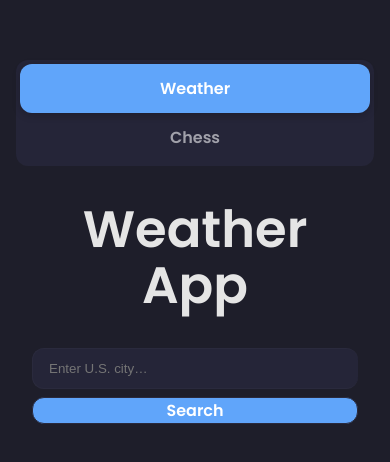
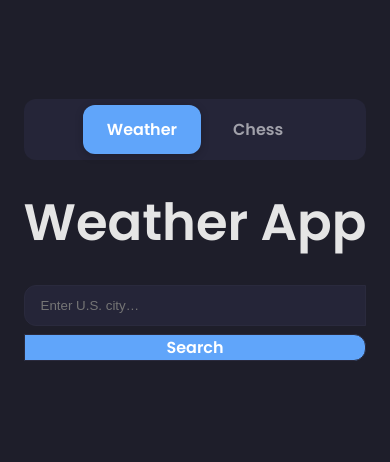
Before and after one commit to HendrixG/weather-app, a React (Vite) app: page / in a window 390 px wide. Shown: the part 160-622 px from the top of the page. Built offline with nearby package versions, Linux system fonts and the light colour scheme.

Commit message:
Major Updates

```diff
--- a/src/App.css
+++ b/src/App.css
@@ -1,96 +1,82 @@
 /* src/App.css */
 
 /*────────────────────────────────────
-  Darkened Light & Airy Theme Variables
+  Variables & Font
 ────────────────────────────────────*/
 @import url('https://fonts.googleapis.com/css2?family=Poppins:wght@400;600&display=swap');
 
 :root {
-  --font-sans:       'Poppins', sans-serif;
-
-  /* Backgrounds */
-  --bg:              #1e1e2a;
-  --bg-muted:        #2a2a3d;
-  --bg-card:         #252538;
-
-  /* Text */
-  --text-primary:    #e5e5e5;
-  --text-secondary:  #a1a1aa;
-
-  /* Accent */
-  --accent:          #60a5fa;
-  --accent-hover:    #3b82f6;
-
-  /* Misc */
-  --shadow:          0 4px 12px rgba(0,0,0,0.5);
-  --radius:          12px;
+  --font:          'Poppins', sans-serif;
+  --bg:            #1e1e2a;
+  --bg-muted:      #2a2a3d;
+  --bg-card:       #252538;
+  --text:          #e5e5e5;
+  --text-muted:    #a1a1aa;
+  --accent:        #60a5fa;
+  --accent-hover:  #3b82f6;
+  --shadow:        0 4px 12px rgba(0,0,0,0.5);
+  --radius:        12px;
 }
 
 /*────────────────────────────────────
-  Global
+  Global & Centering
 ────────────────────────────────────*/
 * {
   box-sizing: border-box;
 }
+
+html, body {
+  height: 100%;
+  margin: 0;
+}
+
 body {
-  margin: 0;
-  font-family: var(--font-sans);
+  display: flex;
+  justify-content: center;
+  align-items: center;
   background: var(--bg);
-  color: var(--text-primary);
+  color: var(--text);
+  font-family: var(--font);
   line-height: 1.6;
-  min-height: 100vh;
 }
 
 /*────────────────────────────────────
-  Centered Container & Padding
+  Centered Container
 ────────────────────────────────────*/
 .app-container {
-  max-width: 1400px;
-  margin: 0 auto;
+  max-width: 768px;
+  width: 100%;
   padding: 2rem 1rem;
-}
-.app-inner {
-  max-width: 768px;
-  margin: 0 auto 2rem;
-  text-align: center;
-  padding: 0 1rem;
+  text-align: center;    /* ← centers inline children by default */
 }
 
 /*────────────────────────────────────
-  Tabs
-────────────────────────────────────*/
-/*────────────────────────────────────
-  Nav Bar (tweaked spacing)
+  Pill Nav (now truly centered)
 ────────────────────────────────────*/
 .tabs {
-  display: flex;
-  justify-content: center;
+  display: flex;                   /* full-width flex */
+  justify-content: center;         /* center the pills */
   background: var(--bg-card);
   border-radius: var(--radius);
-  padding: 4px;
-  gap: 4px;
+  padding: 6px;
+  gap: 8px;
   margin-bottom: 2rem;
 }
 
 .tab {
-  flex: none;
-  padding: 0.5rem 1.25rem;
-  font-size: 1rem;
-  font-weight: 600;
-  color: var(--text-secondary);
+  padding: 0.75rem 1.5rem;
   background: transparent;
   border: none;
   border-radius: var(--radius);
+  font-weight: 600;
+  color: var(--text-muted);
   cursor: pointer;
-  transition:
-    background 0.2s,
-    color 0.2s,
-    box-shadow 0.2s;
+  transition: background 0.2s, color 0.2s, box-shadow 0.2s;
 }
 
 .tab:hover {
   background: var(--bg-muted);
-  color: var(--text-primary);
+  color: var(--text);
 }
 
 .tab.active {
@@ -99,32 +85,31 @@ body {
   box-shadow: 0 2px 8px rgba(0,0,0,0.2);
 }
 
-
-
 /*────────────────────────────────────
   Search Bar
 ────────────────────────────────────*/
 .search-bar-wrapper {
-  position: relative;
   max-width: 400px;
   margin: 0 auto 1.5rem;
 }
+
 .search-bar {
   display: flex;
-  width: 100%;
 }
+
 .search-bar input {
   flex: 1;
   padding: 0.75rem 1rem;
   border: 1px solid var(--bg-muted);
-  border-right: none;
   border-radius: var(--radius) 0 0 var(--radius);
   background: var(--bg-card);
-  color: var(--text-primary);
+  color: var(--text);
 }
+
 .search-bar input:focus {
   outline: 2px solid var(--accent);
 }
+
 .search-bar button {
   padding: 0 1.25rem;
   border: 1px solid var(--bg-muted);
@@ -135,46 +120,18 @@ body {
   cursor: pointer;
   transition: background 0.2s;
 }
+
 .search-bar button:hover:not(:disabled) {
   background: var(--accent-hover);
 }
-.search-bar button:disabled {
-  background: rgba(96,165,250,0.6);
-  cursor: not-allowed;
-}
 
 /*────────────────────────────────────
-  Suggestions Dropdown
-────────────────────────────────────*/
-.suggestions {
-  position: absolute;
-  top: calc(100% + 4px);
-  left: 0;
-  right: 0;
-  background: var(--bg-card);
-  border: 1px solid var(--bg-muted);
-  border-radius: var(--radius);
-  box-shadow: var(--shadow);
-  max-height: 200px;
-  overflow-y: auto;
-  z-index: 10;
-}
-.suggestions li {
-  padding: 0.5rem 1rem;
-  cursor: pointer;
-  color: var(--text-primary);
-}
-.suggestions li:hover {
-  background: var(--bg-muted);
-}
-
-/*────────────────────────────────────
-  Weather Cards Grid
+  Weather Card Container
 ────────────────────────────────────*/
 .cards-container {
-  display: grid;
-  grid-template-columns: repeat(auto-fill, minmax(260px, 1fr));
-  gap: 1.5rem;
+  display: flex;
+  justify-content: center;   /* ensure the card sits in the middle */
+  padding-top: 2rem;
 }
 
 /*────────────────────────────────────
@@ -188,53 +145,62 @@ body {
   position: relative;
   transition: transform 0.2s;
 }
+
 .weather-card:hover {
   transform: translateY(-4px);
 }
+
 .weather-card h2 {
-  margin: 0 0 0.75rem;
-  font-size: 1.25rem;
-  color: var(--text-primary);
+  margin-bottom: 0.75rem;
 }
+
 .weather-card p {
   margin: 0.5rem 0;
-  color: var(--text-secondary);
 }
+
 .remove-btn {
   position: absolute;
-  top: 12px;
-  right: 12px;
+  top: 12px; right: 12px;
   background: none;
   border: none;
   font-size: 1.25rem;
-  color: var(--text-secondary);
+  color: var(--text-muted);
   cursor: pointer;
   transition: color 0.2s;
 }
+
 .remove-btn:hover {
   color: var(--accent);
 }
 
 /*────────────────────────────────────
-  Forecast Strip
+  Forecast Strip (C & F)
 ────────────────────────────────────*/
 .forecast-container {
   display: flex;
   justify-content: space-between;
   margin-top: 1rem;
+  gap: 1rem;
 }
+
 .forecast-day {
-  text-align: center;
-  font-size: 0.875rem;
+  display: flex;
+  flex-direction: column;
+  align-items: center;
+  flex: 1;
 }
+
 .forecast-date {
   font-weight: 600;
-  margin-bottom: 0.25rem;
-  color: var(--text-primary);
+  margin-bottom: 0.5rem;
+  text-align: center;
 }
+
 .forecast-temps span {
   display: block;
-  color: var(--text-secondary);
+  font-size: 0.875rem;
+  color: var(--text-muted);
+  line-height: 1.3;
 }
 
 /*────────────────────────────────────
@@ -242,50 +208,85 @@ body {
 ────────────────────────────────────*/
 .api-logs {
   margin-top: 1rem;
-  font-size: 0.875rem;
-  color: var(--text-secondary);
+  font-size: 0.9rem;
+  color: var(--text-muted);
+  width: 100%;
 }
+
 .api-logs summary {
+  display: block;
+  padding: 0.5rem;
+  background: var(--bg-muted);
+  border-radius: var(--radius);
   cursor: pointer;
   font-weight: 600;
-  color: var(--text-primary);
 }
+
+.api-logs summary:hover {
+  background: var(--bg-card);
+}
+
+.api-logs[open] summary {
+  border: 1px solid var(--accent);
+  color: var(--accent);
+}
+
 .api-logs ul {
-  list-style: inside disc;
+  margin-top: 0.5rem;
+  padding-left: 1rem;
   max-height: 150px;
   overflow-y: auto;
-  padding-left: 1rem;
-  margin: 0.5rem 0;
+  border-left: 2px solid var(--bg-muted);
 }
+
+.api-logs li {
+  margin-bottom: 0.5rem;
+}
+
 .api-logs code {
   display: block;
-  white-space: pre-wrap;
-  word-break: break-all;
-  color: var(--text-secondary);
+  word-break: break-word;
 }
 
 /*────────────────────────────────────
   Chess Layout & Styles
 ────────────────────────────────────*/
 .chess-layout {
+  margin-top: 2rem;
   display: flex;
   flex-direction: column;
+  align-items: center;       /* center on mobile */
   gap: 2rem;
-  margin-top: 2rem;
 }
-@media (min-width: 1025px) {
+
+@media (min-width: 768px) {
   .chess-layout {
     flex-direction: row;
+    justify-content: center; /* center on desktop */
     align-items: flex-start;
   }
-  .chess-area,
-  .move-history {
-    flex: 1;
-  }
-  .chess-area {
-    margin-right: 2rem;
-  }
 }
+
+.chess-area {
+  margin-bottom: 1.5rem;
+}
+
+.chess-area.disabled {
+  opacity: 0.5;
+  pointer-events: none;
+}
+
+.check-alert {
+  color: #e11d48;
+  font-weight: 600;
+  animation: pulse 1s infinite;
+}
+
+@keyframes pulse {
+  0%,100% { opacity: 1; }
+  50%      { opacity: 0.5; }
+}
+
 .btn {
   padding: 0.75rem 1.25rem;
   background: var(--accent);
@@ -295,82 +296,67 @@ body {
   font-weight: 600;
   cursor: pointer;
   transition: background 0.2s;
-  margin-right: 0.5rem;
+  margin: 0.5rem 0.25rem;      /* add vertical & horizontal margin to center nicely */
 }
+
 .btn:hover {
   background: var(--accent-hover);
 }
+
 .btn-outline {
   background: var(--bg-card);
   color: var(--accent);
   border: 2px solid var(--accent);
 }
-.chess-area {
-  margin-bottom: 1.5rem;
-}
-.chess-area.disabled {
-  opacity: 0.5;
-  pointer-events: none;
-}
-.check-alert {
-  color: #e11d48;
-  font-weight: 600;
-  margin-bottom: 0.5rem;
-  animation: pulse 1s infinite;
-}
-@keyframes pulse {
-  0%, 100% { opacity: 1; }
-  50%      { opacity: 0.5; }
-}
+
 .move-history {
   background: var(--bg-card);
+  padding: 1.5rem;
   border-radius: var(--radius);
   box-shadow: var(--shadow);
-  padding: 1.5rem;
   max-width: 600px;
   margin: 0 auto;
 }
+
 .move-history .timers {
   display: flex;
   justify-content: space-between;
-  font-weight: 600;
   margin-bottom: 1rem;
 }
+
 .move-history table {
   width: 100%;
   border-collapse: collapse;
 }
+
 .move-history th,
 .move-history td {
   padding: 0.75rem;
   border-bottom: 1px solid var(--bg-muted);
 }
+
 .move-history tr:nth-child(even) {
   background: var(--bg-muted);
 }
 
 /*────────────────────────────────────
-  Error Text
+  Status & Error
 ────────────────────────────────────*/
+.status {
+  margin: 1rem 0;
+}
+
 .error {
   color: #e11d48;
   margin: 1rem 0;
-  font-weight: 600;
 }
 
 /*────────────────────────────────────
-  Responsive Overrides
+  Responsive Tweaks
 ────────────────────────────────────*/
 @media (max-width: 600px) {
-  .cards-container {
-    grid-template-columns: 1fr;
-  }
   .tabs {
-    flex-direction: column;
-    gap: 0;
-  }
-  .tab {
-    padding: 0.75rem 0;
+    justify-content: center;
   }
   .search-bar {
     flex-direction: column;
@@ -378,17 +364,6 @@ body {
   .search-bar input,
   .search-bar button {
     width: 100%;
-    border-radius: var(--radius);
     margin-bottom: 0.5rem;
   }
-  .move-history table {
-    display: block;
-    width: 100%;
-    overflow-x: auto;
-  }
 }
-@media (min-width: 601px) and (max-width: 1024px) {
-  .cards-container {
-    grid-template-columns: repeat(2, 1fr);
-  }
-}
--- a/src/App.jsx
+++ b/src/App.jsx
@@ -1,211 +1,180 @@
-// src/App.jsx
-import React, { useState, useEffect } from 'react';
-import SearchBar from './components/SearchBar';
-import WeatherCard from './components/WeatherCard';
-import ChessGame from './components/ChessGame';
-import './App.css';
+import React, { useState, useEffect } from 'react'
+import SearchBar from './components/SearchBar'
+import WeatherCard from './components/WeatherCard'
+import ChessGame from './components/ChessGame'
+import './App.css'
 
-function App() {
-  const [currentTab, setCurrentTab] = useState('weather');
+export default function App() {
+  const [tab, setTab] = useState('weather')
 
-  // Weather state (single card)
-  const [weatherData, setWeatherData]   = useState(null);
-  const [weatherError, setWeatherError] = useState('');
-  const [weatherLoading, setWeatherLoading] = useState(false);
+  // Weather state
+  const [weatherData, setWeatherData]   = useState(null)
+  const [weatherError, setWeatherError] = useState('')
+  const [loading, setLoading]           = useState(false)
 
   // Chess state
-  const [gameStarted, setGameStarted] = useState(false);
-  const [whiteTime, setWhiteTime]     = useState(0);
-  const [blackTime, setBlackTime]     = useState(0);
-  const [isWhiteTurn, setIsWhiteTurn] = useState(true);
-  const [chessMoves, setChessMoves]   = useState([]);
-  const [isCheck, setIsCheck]         = useState(false);
+  const [started, setStarted]       = useState(false)
+  const [whiteTime, setWhiteTime]   = useState(0)
+  const [blackTime, setBlackTime]   = useState(0)
+  const [isWhiteTurn, setIsWhiteTurn] = useState(true)
+  const [moves, setMoves]           = useState([])
+  const [inCheck, setInCheck]       = useState(false)
 
   // Chess clock
   useEffect(() => {
-    if (!gameStarted) return;
-    const interval = setInterval(() => {
-      if (isWhiteTurn) setWhiteTime(t => t + 1);
-      else setBlackTime(t => t + 1);
-    }, 1000);
-    return () => clearInterval(interval);
-  }, [gameStarted, isWhiteTurn]);
+    if (!started) return
+    const iv = setInterval(() => {
+      isWhiteTurn ? setWhiteTime(t => t + 1) : setBlackTime(t => t + 1)
+    }, 1000)
+    return () => clearInterval(iv)
+  }, [started, isWhiteTurn])
 
-  const handleMoveUpdate = (moves, inCheck) => {
-    setChessMoves(moves);
-    setIsCheck(inCheck);
-  };
-  const resetChess = () => {
-    setGameStarted(false);
-    setChessMoves([]);
-    setIsCheck(false);
-    setWhiteTime(0);
-    setBlackTime(0);
-    setIsWhiteTurn(true);
-  };
-
-  // Fetch weather + logs + US-only
+  // Fetch weather (US-only) with logs
   async function fetchWeather(city) {
-    setWeatherLoading(true);
-    setWeatherError('');
+    setLoading(true)
+    setWeatherError('')
     try {
-      const logs = [];
+      const logs = []
 
       // Geocode
       const geoUrl = `https://geocoding-api.open-meteo.com/v1/search?name=${encodeURIComponent(
         city
-      )}&count=1`;
-      logs.push(`🔍 Geocode Request: ${geoUrl}`);
-      const geoRes = await fetch(geoUrl);
-      const geoJson = await geoRes.json();
-      logs.push(`🔍 Geocode Response: ${JSON.stringify(geoJson)}`);
-
-      const loc = geoJson.results?.[0];
-      if (!loc) throw new Error('Location not found');
-      const { latitude, longitude, name, country, country_code } = loc;
-      if (country_code !== 'US') {
-        throw new Error('Please enter a location in the United States');
-      }
+      )}&count=1`
+      logs.push(`🔍 ${geoUrl}`)
+      const geoRes = await fetch(geoUrl)
+      const geoJson = await geoRes.json()
+      logs.push(`🔍 ${JSON.stringify(geoJson)}`)
+      const loc = geoJson.results?.[0]
+      if (!loc) throw new Error('Location not found')
+      if (loc.country_code !== 'US') throw new Error('Please enter a U.S. city')
 
       // Forecast
-      const url = new URL('https://api.open-meteo.com/v1/forecast');
+      const url = new URL('https://api.open-meteo.com/v1/forecast')
       url.search = new URLSearchParams({
-        latitude,
-        longitude,
+        latitude: loc.latitude,
+        longitude: loc.longitude,
         current_weather: 'true',
         daily: 'temperature_2m_max,temperature_2m_min',
         timezone: 'auto'
-      }).toString();
-      logs.push(`☁️ Forecast Request: ${url}`);
-      const res = await fetch(url);
-      const json = await res.json();
-      logs.push(`☁️ Forecast Response: ${JSON.stringify(json)}`);
-
-      if (!res.ok) throw new Error('Weather data unavailable');
+      }).toString()
+      logs.push(`☁️ ${url}`)
+      const res = await fetch(url)
+      const data = await res.json()
+      logs.push(`☁️ ${JSON.stringify(data)}`)
+      if (!res.ok) throw new Error('Weather data unavailable')
 
       const {
         current_weather: { temperature, windspeed },
         daily
-      } = json;
+      } = data
 
       setWeatherData({
         id: Date.now(),
-        name,
-        country,
+        name: loc.name,
+        country: loc.country,
         temperature,
         windspeed,
         daily,
         logs
-      });
+      })
     } catch (err) {
-      setWeatherError(err.message);
-      setWeatherData(null);
+      setWeatherError(err.message)
+      setWeatherData(null)
     } finally {
-      setWeatherLoading(false);
+      setLoading(false)
     }
   }
 
   const clearWeather = () => {
-    setWeatherData(null);
-    setWeatherError('');
-  };
+    setWeatherData(null)
+    setWeatherError('')
+  }
+
+  const resetChess = () => {
+    setStarted(false)
+    setMoves([])
+    setInCheck(false)
+    setWhiteTime(0)
+    setBlackTime(0)
+    setIsWhiteTurn(true)
+  }
 
   return (
     <div className="app-container">
-      {/* Tabs */}
+      {/* Nav */}
       <nav className="tabs">
-        <button
-          className={currentTab === 'weather' ? 'tab active' : 'tab'}
-          onClick={() => setCurrentTab('weather')}
-        >
-          Weather
-        </button>
-        <button
-          className={currentTab === 'chess' ? 'tab active' : 'tab'}
-          onClick={() => setCurrentTab('chess')}
-        >
-          Chess
-        </button>
+        {['weather', 'chess'].map(p => (
+          <button
+            key={p}
+            className={tab === p ? 'tab active' : 'tab'}
+            onClick={() => setTab(p)}
+          >
+            {p.charAt(0).toUpperCase() + p.slice(1)}
+          </button>
+        ))}
       </nav>
 
-      {/* WEATHER VIEW */}
-      {currentTab === 'weather' && (
+      {tab === 'weather' ? (
         <>
-          <div className="app-inner">
-            <h1>Weather App</h1>
-            <SearchBar
-              onSearch={fetchWeather}
-              placeholder="Enter U.S. city…"
-            />
-            {weatherLoading && <p>Loading…</p>}
-            {weatherError && <p className="error">{weatherError}</p>}
-          </div>
+          <h1>Weather App</h1>
+
+          <SearchBar onSearch={fetchWeather} placeholder="Enter U.S. city…" />
+
+          {loading && <p className="status">Loading…</p>}
+          {weatherError && <p className="error">{weatherError}</p>}
+
           <div className="cards-container">
             {weatherData && (
-              <WeatherCard
-                data={weatherData}
-                onRemove={clearWeather}
-              />
+              <WeatherCard data={weatherData} onRemove={clearWeather} />
             )}
           </div>
         </>
-      )}
-
-      {/* CHESS VIEW */}
-      {currentTab === 'chess' && (
-        <div className="app-inner">
+      ) : (
+        <>
           <h1>Chess Game</h1>
 
-          {!gameStarted ? (
-            <button
-              className="btn btn-primary"
-              onClick={() => setGameStarted(true)}
-            >
+          {!started ? (
+            <button className="btn btn-primary" onClick={() => setStarted(true)}>
               Start Game
             </button>
           ) : (
-            <button
-              className="btn btn-outline btn-error"
-              onClick={resetChess}
-            >
-              End Game / Reset
+            <button className="btn btn-outline btn-error" onClick={resetChess}>
+              End / Reset
             </button>
           )}
 
           <div className="chess-layout">
-            <div className={gameStarted ? 'chess-area' : 'chess-area disabled'}>
-              {isCheck && (
-                <div className="check-alert">
-                  ♟ Check! The king is in check!
-                </div>
-              )}
+            <div className={started ? 'chess-area' : 'chess-area disabled'}>
+              {inCheck && <div className="check-alert">♟ Check!</div>}
               <ChessGame
-                moves={chessMoves}
-                onMoveUpdate={handleMoveUpdate}
+                moves={moves}
+                onMoveUpdate={(m, c) => {
+                  setMoves(m)
+                  setInCheck(c)
+                }}
                 onTurnChange={setIsWhiteTurn}
               />
             </div>
-
-            {gameStarted && (
+            {started && (
               <div className="move-history">
                 <div className="timers">
-                  <span>♟ White Time: {whiteTime}s</span>
-                  <span>♙ Black Time: {blackTime}s</span>
+                  <span>♙ {whiteTime}s</span>
+                  <span>♟ {blackTime}s</span>
                 </div>
                 <table>
                   <thead>
                     <tr>
                       <th>Turn</th>
-                      <th>White</th>
-                      <th>Black</th>
+                      <th>W</th>
+                      <th>B</th>
                     </tr>
                   </thead>
                   <tbody>
-                    {Array.from({ length: Math.ceil(chessMoves.length / 2) }).map((_, i) => (
+                    {Array.from({ length: Math.ceil(moves.length / 2) }).map((_, i) => (
                       <tr key={i}>
                         <td>{i + 1}</td>
-                        <td>{chessMoves[2 * i] || ''}</td>
-                        <td>{chessMoves[2 * i + 1] || ''}</td>
+                        <td>{moves[2 * i] || ''}</td>
+                        <td>{moves[2 * i + 1] || ''}</td>
                       </tr>
                     ))}
                   </tbody>
@@ -213,10 +182,8 @@ function App() {
               </div>
             )}
           </div>
-        </div>
+        </>
       )}
     </div>
-  );
+  )
 }
-
-export default App;
```
Also changed, not shown: src/components/WeatherCard.jsx (+28 -37 lines).
